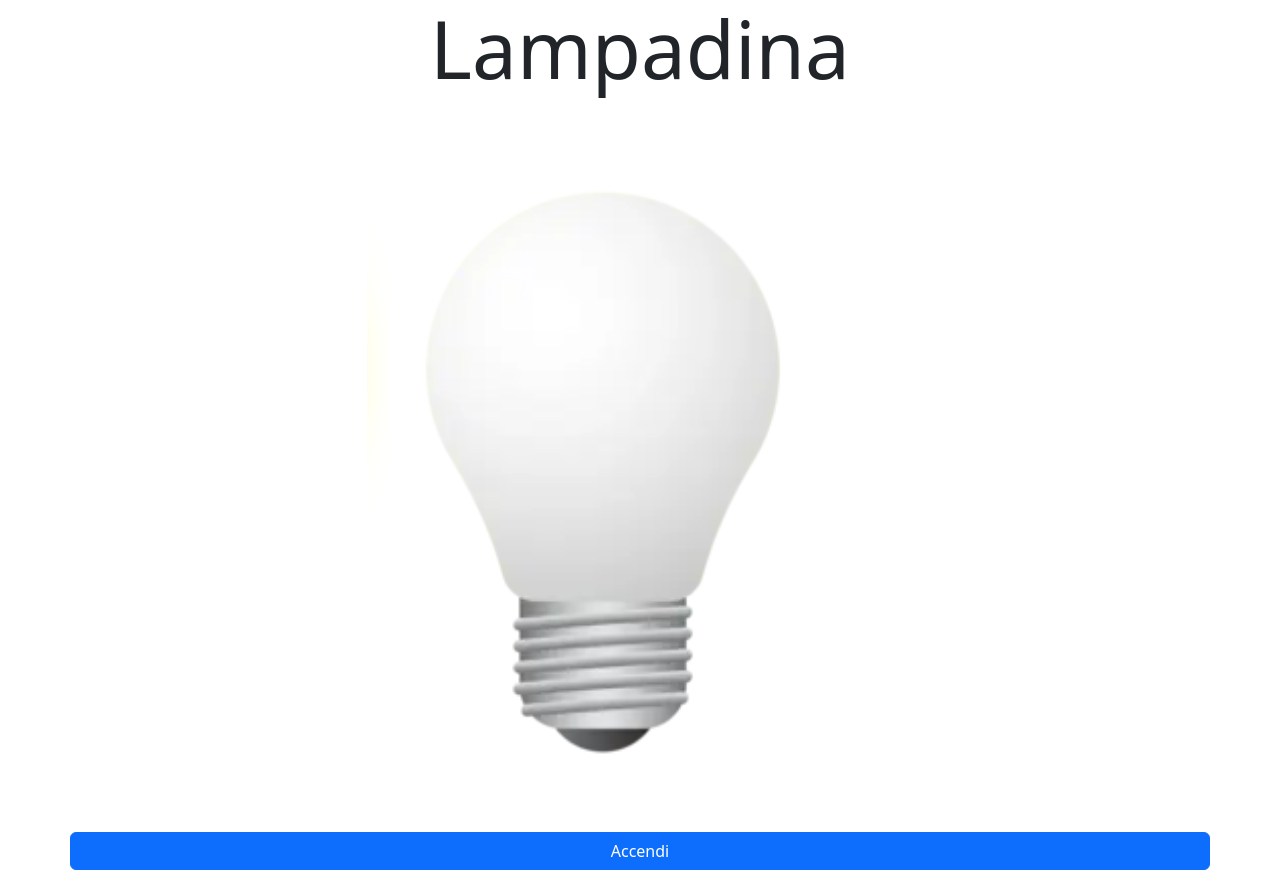
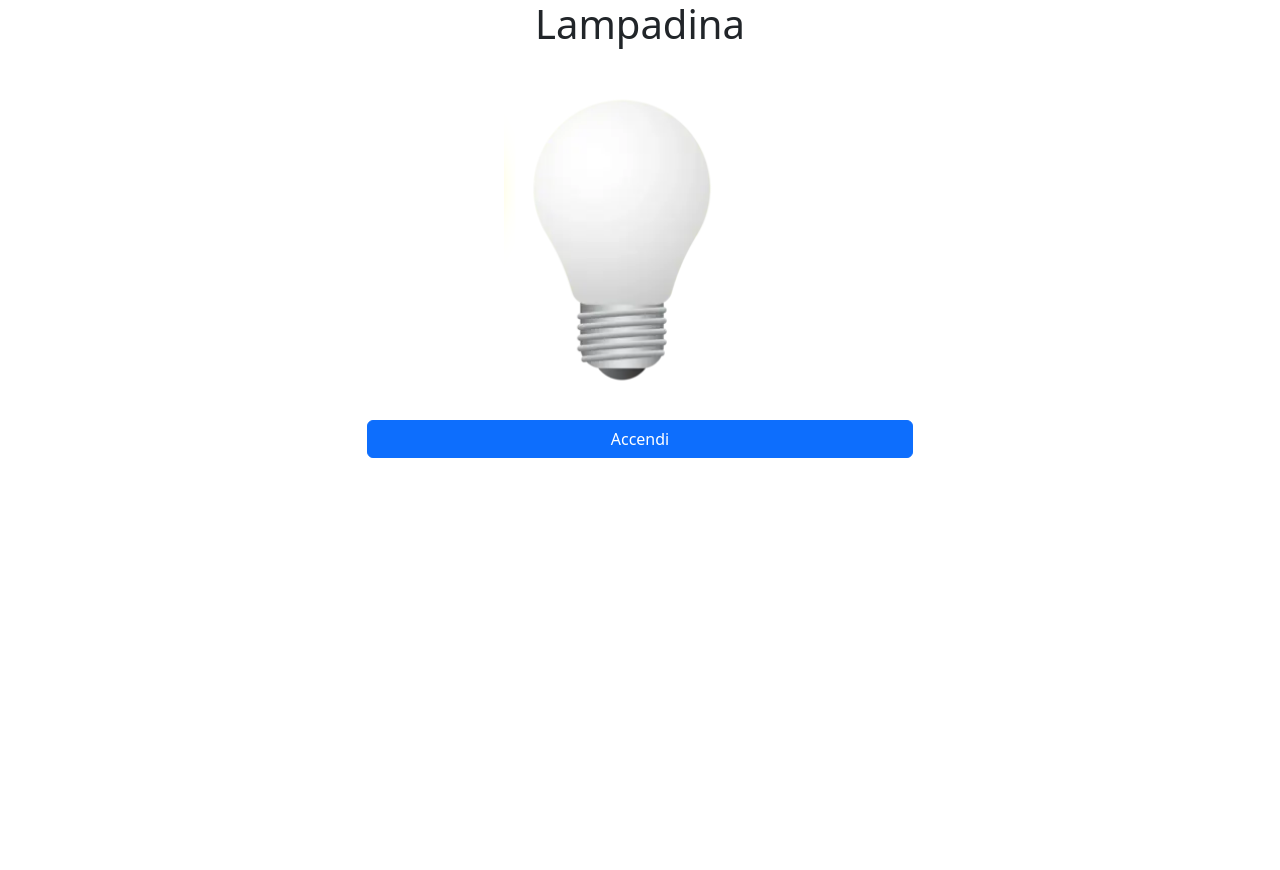
Before and after one commit to assettasimone/js-dom-1, a plain HTML site: page index.html in a window 1280 px wide. After the commit the page ends 800 px from the top, so only its background shows below. Drawn offline with nearby package versions, Linux system fonts and the light colour scheme.

Commit message:
add visual fix

```diff
--- a/index.html
+++ b/index.html
@@ -12,13 +12,16 @@
 
 <body>
     <header class="container text-center">
-        <h1 class="h1 display-1">Lampadina</h1>
+        <h1 class="h1">Lampadina</h1>
     </header>
     <main class="container text-center">
         <div class="row">
+            <div class="col col-6 d-flex flex-column mx-auto">
+                <img src="./img/white_lamp.png" id="lamp" alt="lampadina spenta" class="w-50 mx-auto">
+                <button class="btn btn-primary " id="interruttore">Accendi</button>
 
-            <img src="./img/white_lamp.png" id="lamp" alt="lampadina spenta" class="w-50 mx-auto">
-            <button class="btn btn-primary " id="interruttore">Accendi</button>
+            </div>
+
 
         </div>
     </main>
--- a/main.js
+++ b/main.js
@@ -1,4 +1,8 @@
+const button = document.getElementById("interruttore")
 
+console.log('button')
+
+button.document.addEventListener("click", interruttore)
 
 
 function interruttore() {
```
